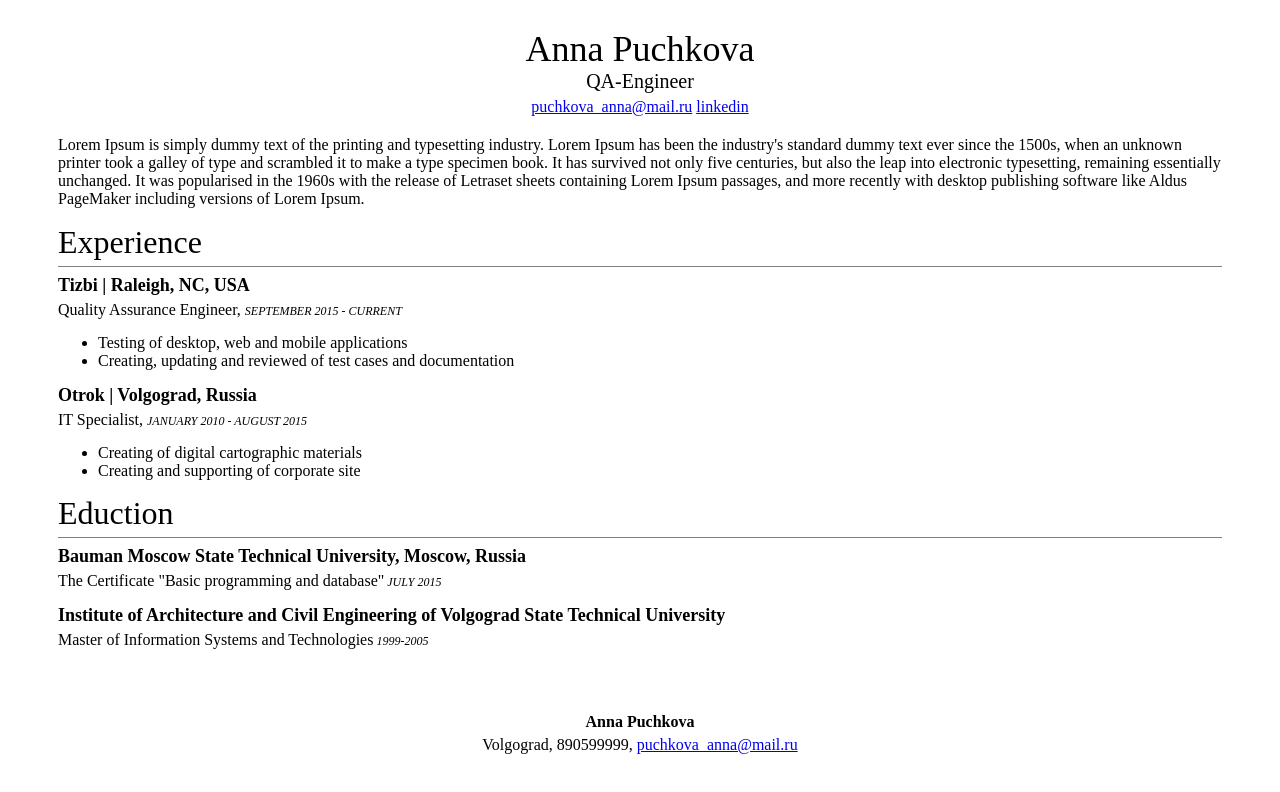
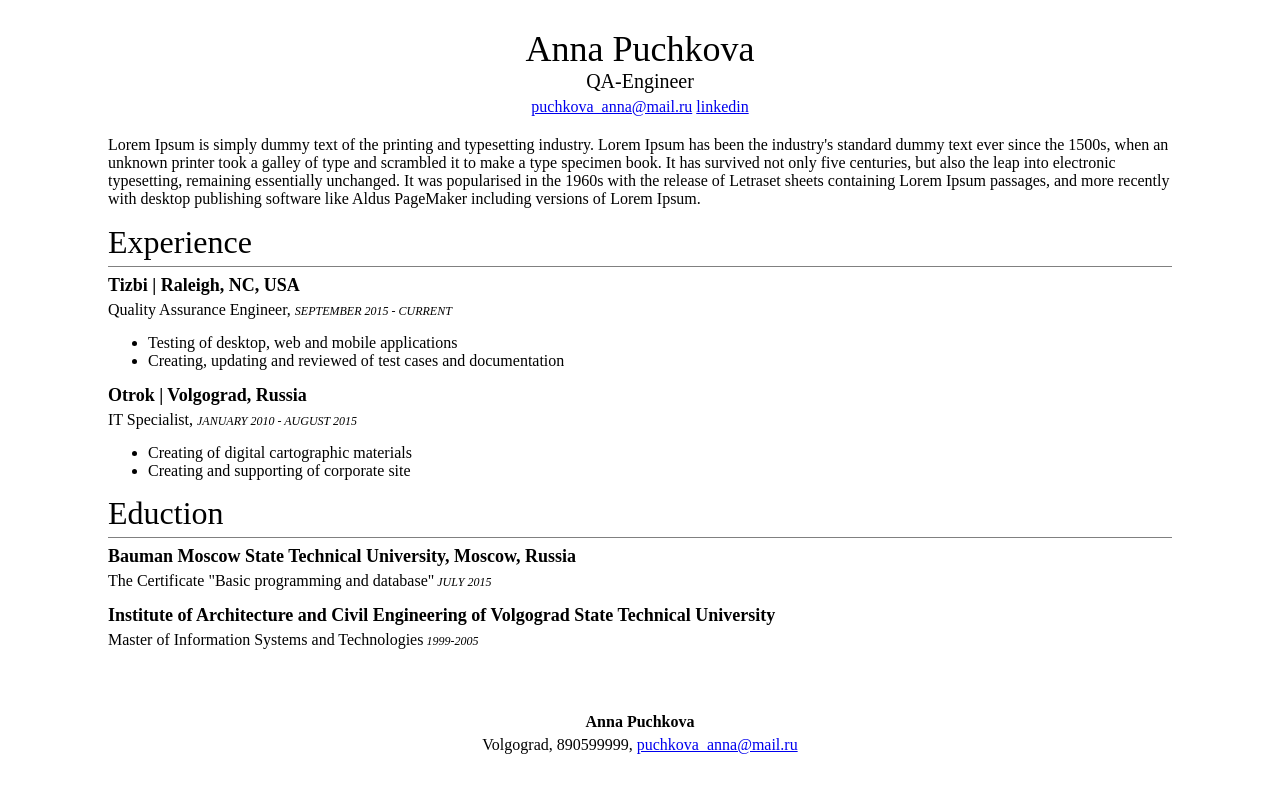
Before and after one commit to annapuchkova/annapuchkova, a plain HTML site: page index.html in a window 1280 px wide. Drawn offline with Linux system fonts and the light colour scheme.

Commit message:
Update style.css

```diff
--- a/style.css
+++ b/style.css
@@ -2,7 +2,7 @@
 /* BEGIN (write your solution here) */
 .wrapper {
 display:block;
-padding:20px 50px 0 50px;
+padding:20px 100px 0 100px;
 }
 #header, #main, #footer {
    margin-bottom: 12px;
```
